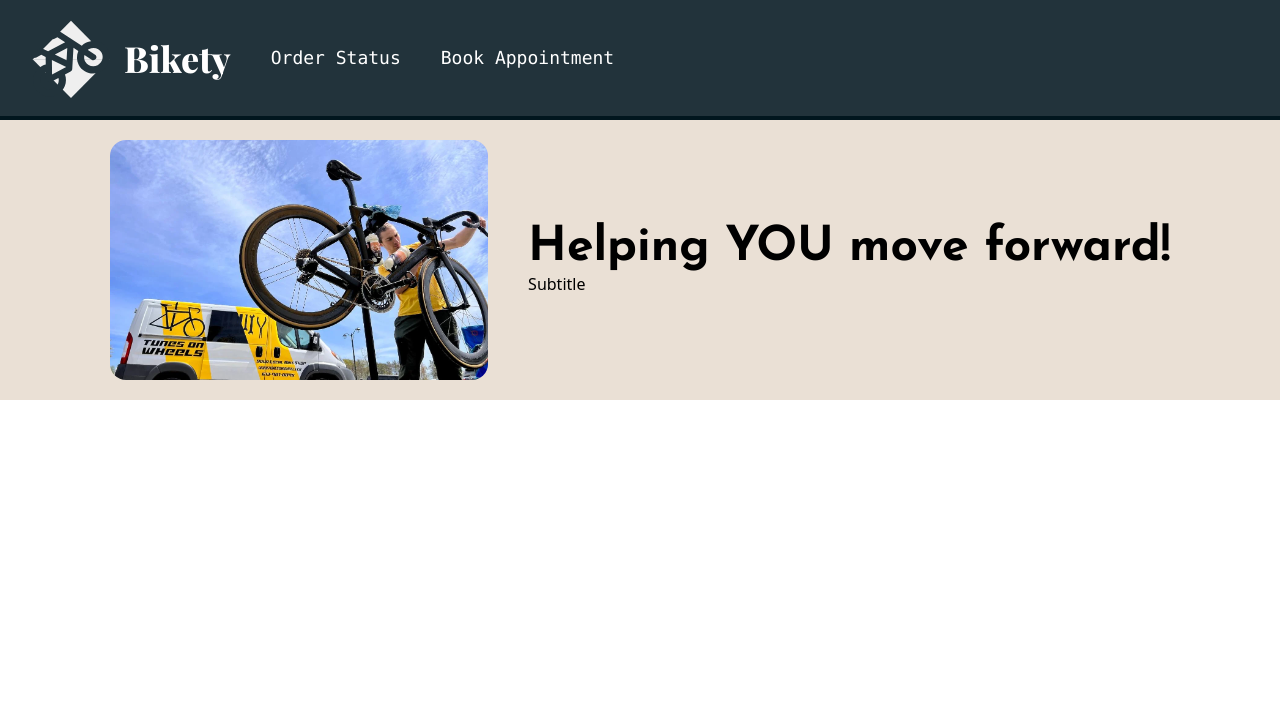
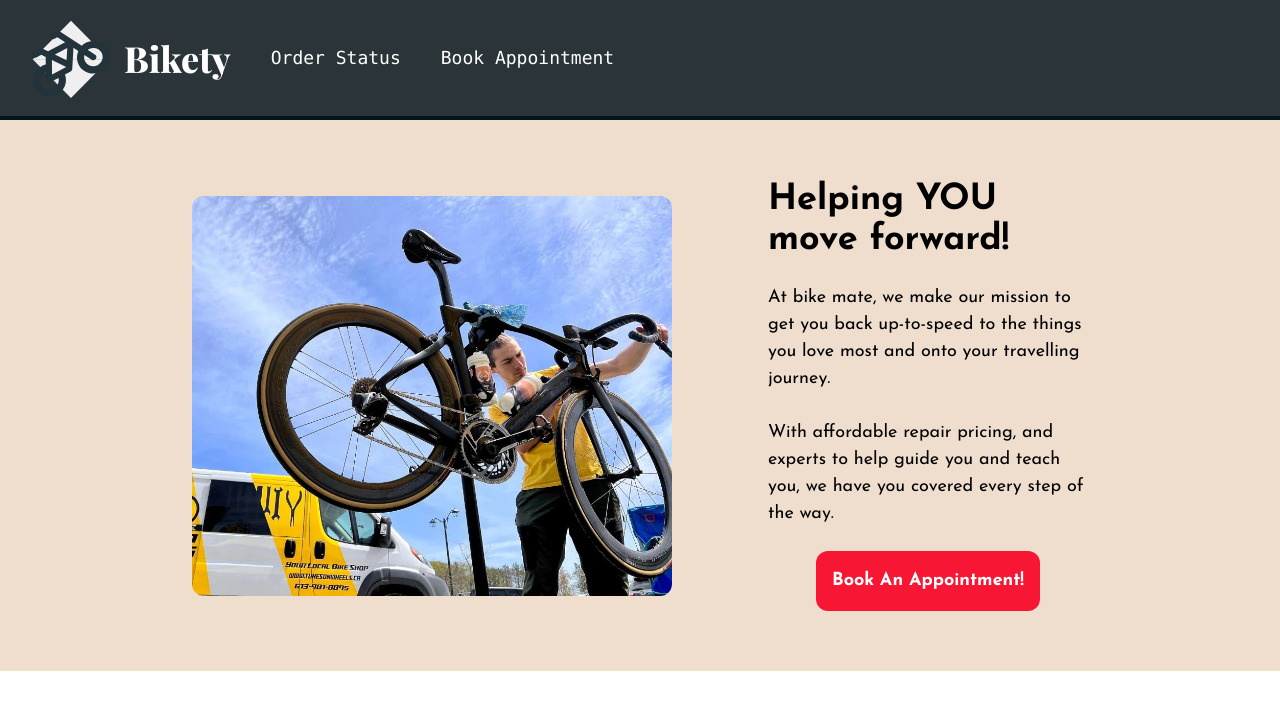
Before and after one commit to Jad-Kreit29/Bike-Repair-Site, a React (Vite) app: page / in a window 1280 px wide. Shown: the top 710 px of the page. Built offline with nearby package versions, Linux system fonts and the light colour scheme; a web font is replaced by a local one.

Commit message:
Finished Hero of Mainpage

```diff
--- a/src/components/NavBar.jsx
+++ b/src/components/NavBar.jsx
@@ -5,7 +5,7 @@ import Logo from '../images/logo.svg'
 const NavBar = () => {
   return (
 
-    <nav className='bg-[#22333B] text-white text-lg font-mono px-4 py-2 border-b-4 border-[#01161E]'>
+    <nav className='bg-[#2A3439] text-white text-lg font-mono px-4 py-2 border-b-4 border-[#01161E]'>
 
       <div className='flex space-x-10 items-center-safe'>
 
--- a/src/pages/Homepage.jsx
+++ b/src/pages/Homepage.jsx
@@ -1,19 +1,50 @@
 import React from 'react'
+import { Link } from 'react-router-dom'
 import RepairImage from '../images/repair_image.png'
 
 const Homepage = () => {
   return (
 
-    <div className='bg-[#EAE0D5]'>
+    <div className='bg-[#EFDECD]'>
 
-      <div className='flex justify-center items-center space-x-4 py-5'>
+      <div className='flex justify-center items-center space-x-4 py-15'>
 
-        <img src={RepairImage} className='h-60 rounded-2xl'/>
+        {/* Image of Homepage */}
 
-        <div className='ml-6'>
+        <img className='object object-cover object-right h-100 w-120 rounded-xl' src={RepairImage}/>
 
-          <h1 className='flex font-josefin text-5xl font-extrabold'>Helping YOU move forward!</h1>
-          <p>Subtitle</p>
+        {/* Text of Homepage */}
+
+        <div className='ml-20 w-80'>
+
+          <h1 className='flex font-josefin text-4xl font-extrabold'>Helping YOU move forward!</h1>
+
+          <br />
+
+          <p className='text-[18px] font-josefin'>
+            At bike mate, we make our mission to get you back up-to-speed to the things you love most and onto your travelling journey.
+            <br /><br />
+            With affordable repair pricing, and experts to help guide you and teach you, we have you covered every step of the way.
+          </p>
+
+          <br />
+
+          {/* Button */}
+
+          <div className='flex justify-center'>
+
+            <button className='bg-[#F71735] p-4 rounded-xl font-josefin font-extrabold text-white text-lg'>
+
+              <Link to='/appointment_book'>
+
+                Book An Appointment!
+
+              </Link>
+
+            </button>
+
+          </div>
+
 
         </div>
 
```
